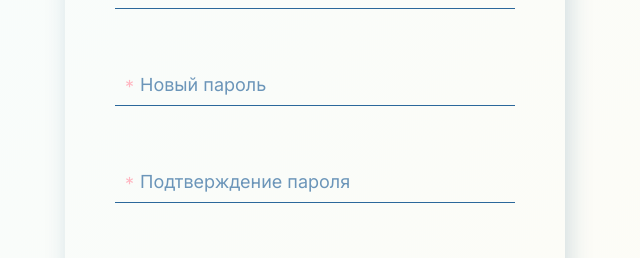
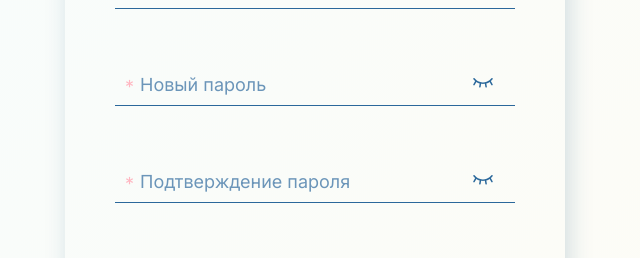
Before and after one commit to ludaalt/change_password_form, a React (Create React App) app: page / in a window 1280 px wide. Shown: the part 372-630 px from the top of the page, without its empty margins (325-965 px from the left). Built offline with nearby package versions, Linux system fonts and the light colour scheme.

Commit message:
feat: add show password handle

```diff
--- a/src/components/Input.jsx
+++ b/src/components/Input.jsx
@@ -1,3 +1,4 @@
+import { useState } from "react";
 import styled from "styled-components";
 
 const InputBox = styled.div`
@@ -76,10 +77,17 @@ const Error = styled.p`
 `;
 
 const Input = ({ type, placeholder, errorText, changeHandler }) => {
+  const [inputType, setInputType] = useState(type);
+
+  const showPasswordHandler = () => {
+    if (inputType === "password") setInputType("text");
+    if (inputType === "text") setInputType("password");
+  };
+
   return (
     <InputBox>
       <StyledInput
-        type={type}
+        type={inputType}
         placeholder={placeholder}
         required
         autocomplete="false"
@@ -89,6 +97,18 @@ const Input = ({ type, placeholder, errorText, changeHandler }) => {
         }}
       />
       <span></span>
+      {type === "password" && (
+        <img
+          src="./img/icons/show-password.svg"
+          onClick={() => showPasswordHandler()}
+          alt="Show/hide password"
+          style={{
+            position: "absolute",
+            right: "20px",
+            top: "5px",
+          }}
+        />
+      )}
       <Error>{errorText}</Error>
     </InputBox>
   );
```
Also changed, not shown: public/img/icons/show-password.svg (added).
